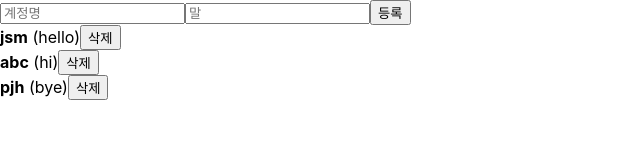
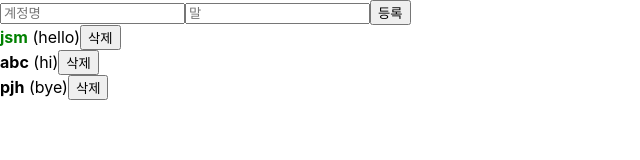
Before and after one commit to jsm8109jsm/React_Study, a React (Create React App) app: page / in a window 1280 px wide. Shown: the top 160 px of the page, without its empty margins (0-640 px from the left). Built offline with nearby package versions, Linux system fonts and the light colour scheme.

Commit message:
배열에 항목 수정하기

```diff
--- a/src/App.js
+++ b/src/App.js
@@ -22,7 +22,7 @@
 
   const nextId = useRef(4);
 
-  const onCreate = () => {
+  const onCreate = () => { //생성
     const user = { //새로운 객체 만들기
       id: nextId.current,
       username,
@@ -37,25 +37,36 @@
     nextId.current += 1; //이 값이 바뀌어도 컴포넌트가 리렌더링되지 않음
   }
 
-  const onRemove = (id) => {
+  const onRemove = (id) => { //삭제
     setUsers(users.filter(user => user.id !== id)); //filter 함수를 이용해 특정 id값을 가진 원소 삭제
+  }
+
+  const onToggle = (id) => { //수정
+    setUsers(users.map(
+      user => {
+        return user.id === id ? { ...user, active: !user.active } : user //map 함수를 이용해 배열 값 수정, 새로운 객체를 만들어 불변성 유지
+      }
+    ))
   }
 
   const [users, setUsers] = useState([ //users 배열 useState로 변경
     {
       id: 1,
       username: 'jsm',
-      text: 'hello'
+      text: 'hello',
+      active: true
     },
     {
       id: 2,
       username: 'abc',
-      text: 'hi'
+      text: 'hi',
+      active: false
     },
     {
       id: 3,
       username: 'pjh',
-      text: 'bye'
+      text: 'bye',
+      active: false
     }
   ]);
   return (
@@ -66,7 +77,7 @@
         onChange={onChange}
         onCreate={onCreate}
       />
-      <UserList users={users} onRemove={onRemove}/>
+      <UserList users={users} onRemove={onRemove} onToggle={onToggle} />
     </>
   );
 }
--- a/src/components/UserList.js
+++ b/src/components/UserList.js
@@ -2,25 +2,30 @@
 
 import React from 'react'
 
-function User({ user, onRemove }) { //컴포넌트 분리
-    const {username, text, id} = user;  //비동기화
+function User({ user, onRemove, onToggle }) { //컴포넌트 분리
+    const {username, text, id, active} = user;  //비동기화
     return (
         <div>
             <div>
-                <b>{username}</b> <span>({text})</span>
+                <b style={{
+                    color: active ? 'green' : 'black',
+                    cursor: 'pointer'
+                }} onClick={() => onToggle(id)}>{username}</b>
+                &nbsp;
+                <span>({text})</span>
                 <button onClick={() => onRemove(id)}>삭제</button>
             </div>
         </div>
     )
 }
 
-const UserList = ({users, onRemove}) => {
+const UserList = ({users, onRemove, onToggle}) => {
 
     return (
         <div>
             {
                 users.map((user)=>{ //map 함수
-                    return <User user={user} key={user.id} onRemove={onRemove}/>
+                    return <User user={user} key={user.id} onRemove={onRemove} onToggle={onToggle}/>
                 })
             }
         </div>
```
